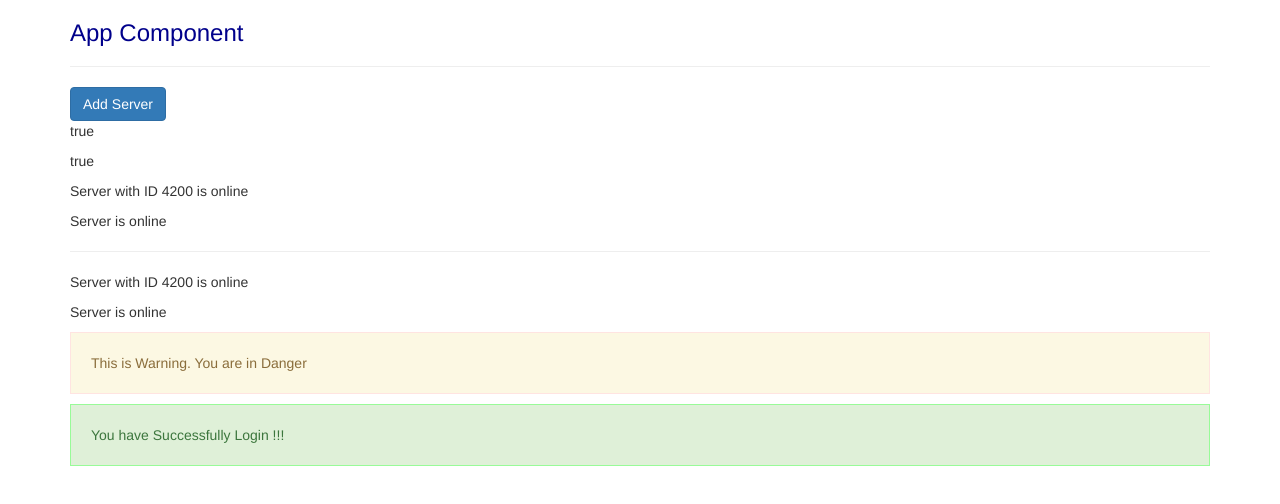
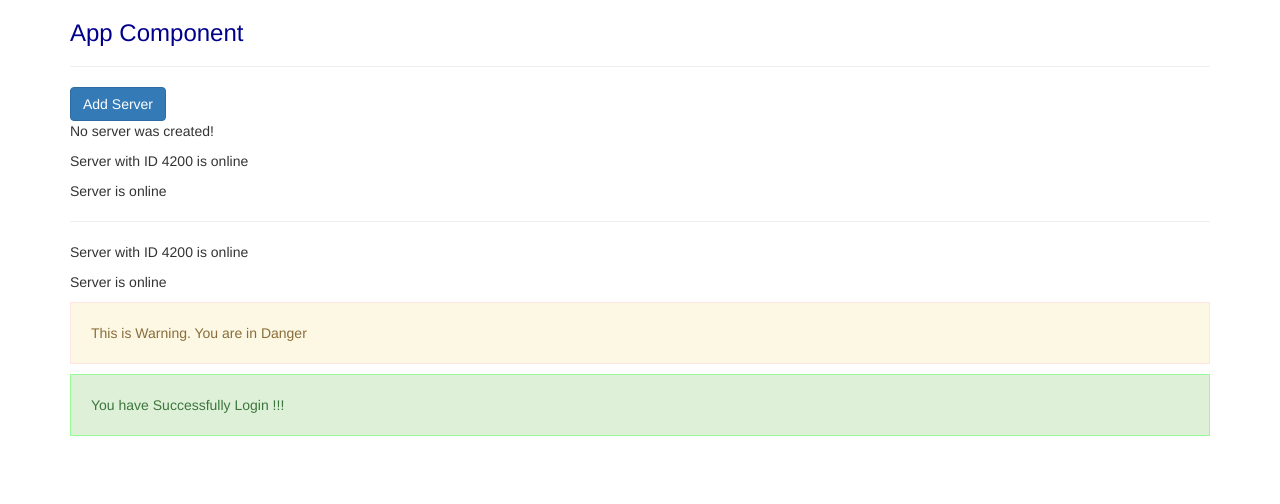
Before and after one commit to DevBaweja/Angular-Basic-App, an Angular app: page / in a window 1280 px wide. Shown: the top 504 px of the page. Built offline with nearby package versions, Linux system fonts and the light colour scheme.

Commit message:
Event Binding

```diff
--- a/src/app/servers/servers.component.html
+++ b/src/app/servers/servers.component.html
@@ -1,11 +1,16 @@
 <button class="btn btn-primary"
-[disabled] = "!allowNewServer">
+[disabled] = "!allowNewServer"
+(click)="onCreateServer()"
+>
     Add Server
 </button>
+
 <!-- This is Property Binding -->
-<p>{{ allowNewServer }}</p>
-<p [innerText] = "getAccess()"></p>
+<!-- <p>{{ allowNewServer }}</p>
+<p [innerText] = "getAccess()"></p> -->
 <!-- Don't mix String Interpolation and Property Binding Together  -->
+
+<p>{{serverCreationStatus}}</p>
 <app-server></app-server>
 <hr>
 <app-server></app-server>
--- a/src/app/servers/servers.component.ts
+++ b/src/app/servers/servers.component.ts
@@ -16,17 +16,23 @@ import { Component, OnInit } from '@angular/core';
 export class ServersComponent implements OnInit {
 
   allowNewServer : boolean = false;
+  serverCreationStatus : string = 'No server was created!';
+
   constructor() {
     setTimeout( () => {
       this.allowNewServer = true;
     }
-    ,2000);
+    ,5000);
   }
 
   getAccess = function():boolean{
     return this.allowNewServer;
   }
 
+  onCreateServer(){
+    this.serverCreationStatus = 'Server was Created!  ';
+  }
+
   ngOnInit() {
   }
 
```
